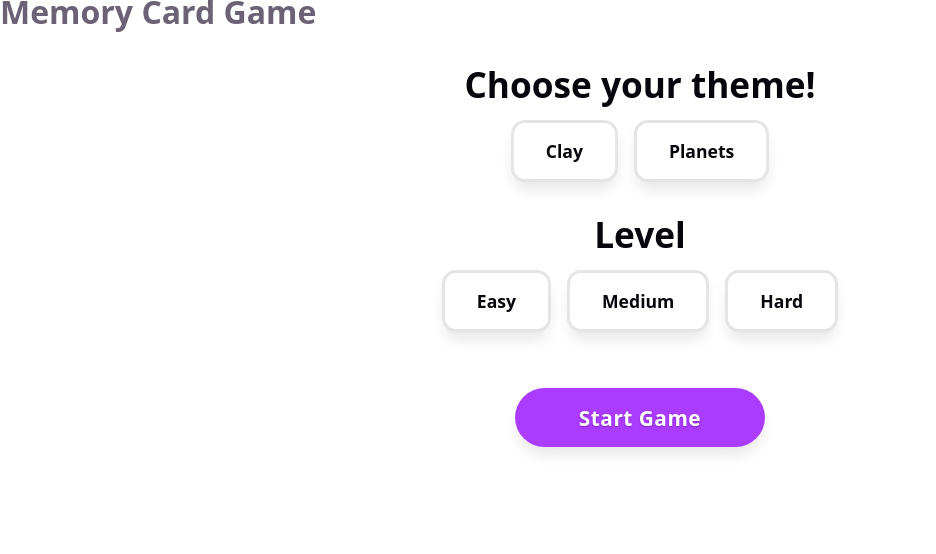
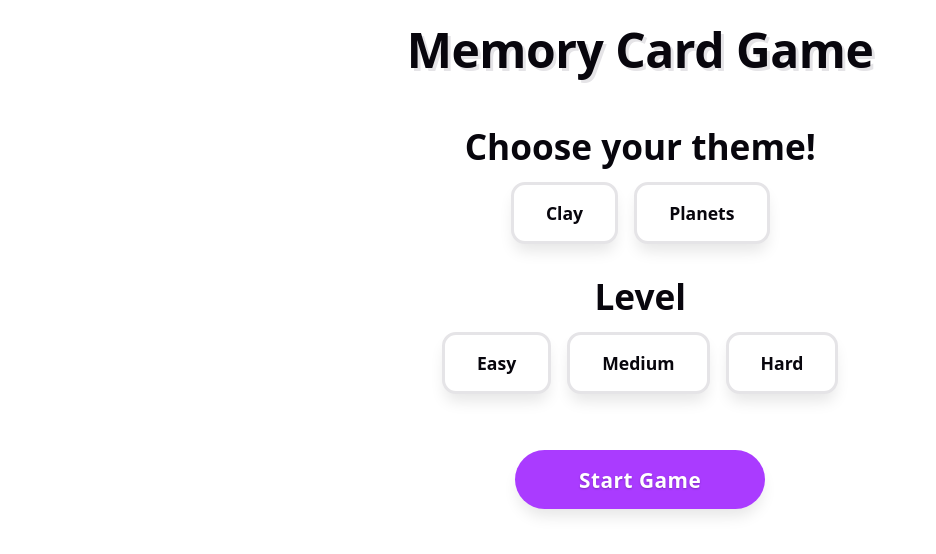
Before and after one commit to cmatsagka/memory-card, a React (Vite) app: page / in a window 1280 px wide. Shown: the top 554 px of the page, without its empty margins (0-936 px from the left). Built offline with nearby package versions, Linux system fonts and the light colour scheme.

Commit message:
style: add pill badge score counter, playingScreen layout wrapper and header styling

```diff
--- a/src/components/Header.jsx
+++ b/src/components/Header.jsx
@@ -1,6 +1,6 @@
 function Header() {
 	return (
-		<div>
+		<div className="header">
 			<h1>Memory Card Game</h1>
 		</div>
 	);
--- a/src/index.css
+++ b/src/index.css
@@ -37,3 +37,26 @@ button {
 	font: inherit;
 	cursor: pointer;
 }
+
+.app-container {
+	display: flex;
+	flex-direction: column;
+	align-items: center;
+	justify-content: flex-start;
+	min-height: 100vh;
+	width: 100%;
+	max-width: 900px;
+	margin: 0 auto;
+	padding: clamp(1rem, 3vw, 2.5rem);
+}
+
+h1,
+.header h1 {
+	font-size: clamp(2rem, 4.5vw, 3rem);
+	font-weight: 900;
+	color: var(--text-h);
+	text-align: center;
+	letter-spacing: -0.5px;
+	margin-bottom: clamp(1rem, 2vw, 1.5rem);
+	text-shadow: 3px 3px 0px var(--border);
+}
--- a/src/screens/PlayingScreen.jsx
+++ b/src/screens/PlayingScreen.jsx
@@ -2,6 +2,7 @@ import CardsSection from '../components/CardsSection';
 import deckGenerator from '../constants/gameConfig';
 import { shuffle } from '../utils/shuffle';
 import { useState } from 'react';
+import '../styles/PlayingScreen.css';
 
 function PlayingScreen({ theme, level, onGameOver, onWin }) {
 	const [cards, setCards] = useState(() => deckGenerator(theme, level));
--- /dev/null
+++ b/src/styles/PlayingScreen.css
@@ -0,0 +1,22 @@
+.playing-screen {
+	display: flex;
+	flex-direction: column;
+	align-items: center;
+	width: 100%;
+	animation: popIn 0.4s cubic-bezier(0.175, 0.885, 0.32, 1.275) forwards;
+}
+
+.score {
+	font-size: clamp(1.2rem, 2.5vw, 1.6rem);
+	font-weight: 800;
+	color: var(--text-h);
+	background: hsl(0, 0%, 100%);
+	border: 3px solid var(--border);
+	border-radius: 50px;
+	padding: clamp(0.5rem, 1.5vw, 0.7rem) clamp(1.5rem, 3vw, 2.2rem);
+	margin-bottom: clamp(1rem, 2vh, 1.5rem);
+	box-shadow: var(--shadow);
+	letter-spacing: 0.5px;
+	text-align: center;
+	display: inline-block;
+}
```
